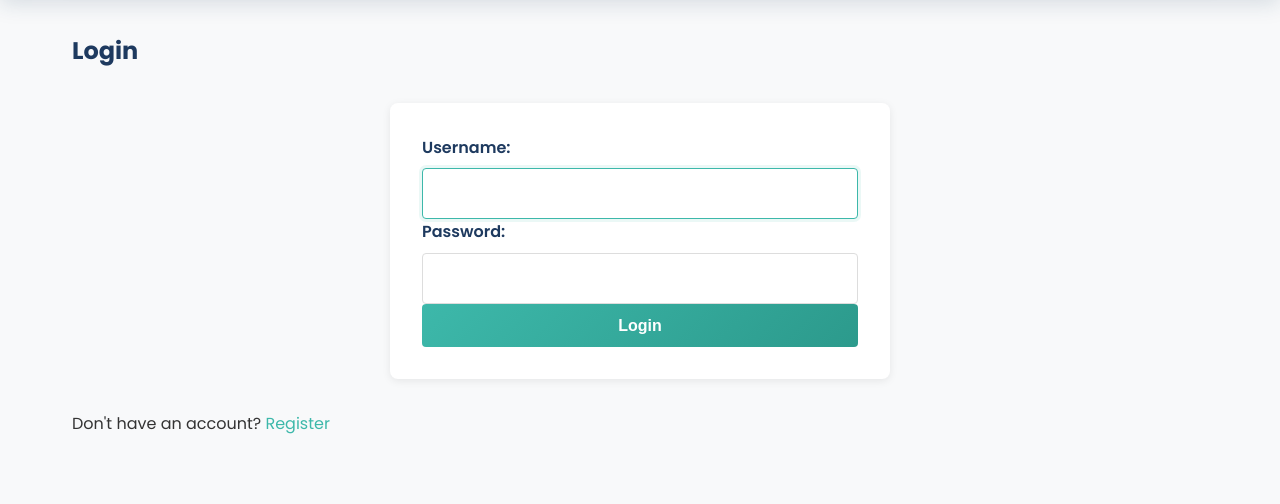
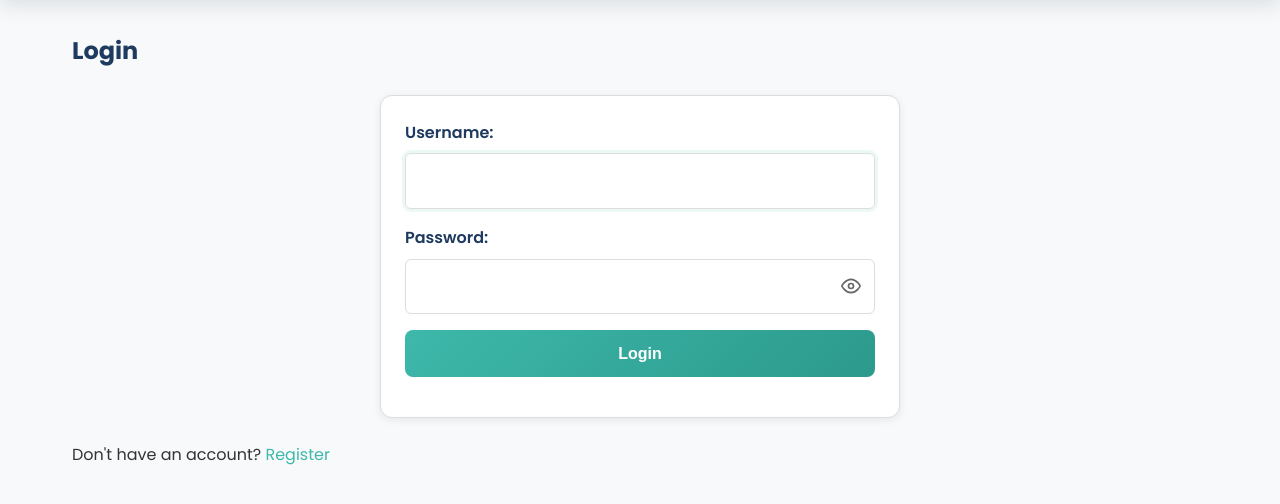
Before and after one commit to NeuroDeepDev/campusfind, a Django app: page /accounts/login/ in a window 1280 px wide. Shown: the part 204-708 px from the top of the page. Run offline with Django 4.2, Linux system fonts and the light colour scheme.

Commit message:
added a eye togal key beside the password

```diff
--- a/core/templates/login.html
+++ b/core/templates/login.html
@@ -1,10 +1,37 @@
 {% extends 'base.html' %}
 {% block content %}
   <h2>Login</h2>
-  <form method="post">
+  <form method="post" class="auth-form">
     {% csrf_token %}
-    {{ form.as_p }}
-    <button type="submit">Login</button>
+
+    <div class="form-row">
+      {{ form.username.label_tag }}
+      {{ form.username }}
+      {% if form.username.errors %}
+        <div class="field-errors">{{ form.username.errors }}</div>
+      {% endif %}
+    </div>
+
+    <div class="form-row password-row">
+      {{ form.password.label_tag }}
+      <div class="password-wrapper">
+        {{ form.password }}
+        <button type="button" class="password-toggle-btn" aria-label="Show password" aria-pressed="false">
+          <!-- eye / eye-off svg icon (will be toggled by JS) -->
+          <svg class="eye-icon" xmlns="http://www.w3.org/2000/svg" width="20" height="20" viewBox="0 0 24 24" fill="none" stroke="currentColor" stroke-width="2" stroke-linecap="round" stroke-linejoin="round" aria-hidden="true">
+            <path d="M1 12s4-8 11-8 11 8 11 8-4 8-11 8S1 12 1 12z"></path>
+            <circle cx="12" cy="12" r="3"></circle>
+          </svg>
+        </button>
+      </div>
+      {% if form.password.errors %}
+        <div class="field-errors">{{ form.password.errors }}</div>
+      {% endif %}
+    </div>
+
+    <div class="form-row">
+      <button type="submit" class="primary-btn">Login</button>
+    </div>
   </form>
   <p>Don't have an account? <a href="/accounts/register/">Register</a></p>
 {% endblock %}
--- a/static/style.css
+++ b/static/style.css
@@ -685,6 +685,96 @@ main {
   padding: 2rem;
 }
 
+/* Simple form styles for auth forms */
+.auth-form {
+  max-width: 520px;
+  margin: 1.5rem auto;
+  background: var(--card-bg);
+  padding: 1.5rem;
+  border-radius: 12px;
+  border: 1px solid var(--border-color);
+}
+
+.auth-form .form-row {
+  margin-bottom: 1rem;
+}
+
+.auth-form input[type="text"],
+.auth-form input[type="password"],
+.auth-form input[type="email"] {
+  width: 100%;
+  padding: 0.9rem 0.9rem;
+  border-radius: 6px;
+  border: 1px solid var(--input-border);
+  background: transparent;
+  color: var(--text-primary);
+  outline: none;
+}
+
+.password-wrapper {
+  position: relative;
+}
+
+.password-wrapper input {
+  padding-right: 46px; /* space for the toggle button */
+}
+
+.password-toggle-btn {
+  position: absolute;
+  right: 6px;
+  top: 50%;
+  transform: translateY(-50%);
+  background: transparent;
+  border: none;
+  width: 36px;
+  height: 36px;
+  display: flex;
+  align-items: center;
+  justify-content: center;
+  cursor: pointer;
+  color: var(--text-secondary);
+  border-radius: 6px;
+}
+
+.password-toggle-btn:hover {
+  background: var(--input-focus);
+  color: var(--text-primary);
+}
+
+.primary-btn {
+  width: 100%;
+  padding: 0.9rem;
+  border-radius: 8px;
+  background: linear-gradient(135deg, var(--accent-primary), var(--accent-secondary));
+  border: none;
+  color: var(--text-inverse);
+  font-weight: 700;
+  cursor: pointer;
+}
+
+/* Ensure the small password toggle button isn't affected by the global `form button` rule */
+form .password-wrapper .password-toggle-btn {
+  width: 36px !important;
+  height: 36px !important;
+  padding: 0 !important;
+  position: absolute !important;
+  right: 6px !important;
+  top: 50% !important;
+  transform: translateY(-50%) !important;
+  background: transparent !important;
+  border: none !important;
+  display: inline-flex !important;
+  align-items: center !important;
+  justify-content: center !important;
+  cursor: pointer !important;
+  color: var(--text-secondary) !important;
+  border-radius: 6px !important;
+}
+
+form .password-wrapper input {
+  padding-right: 52px !important;
+}
+
 /* Hero Section */
 .hero {
   text-align: center;
```
Also changed, not shown: static/script.js (+29 -3 lines).
